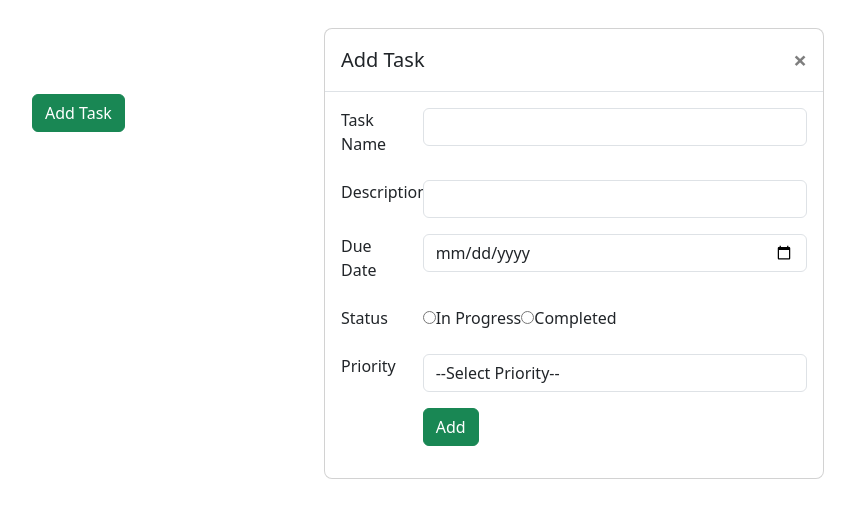
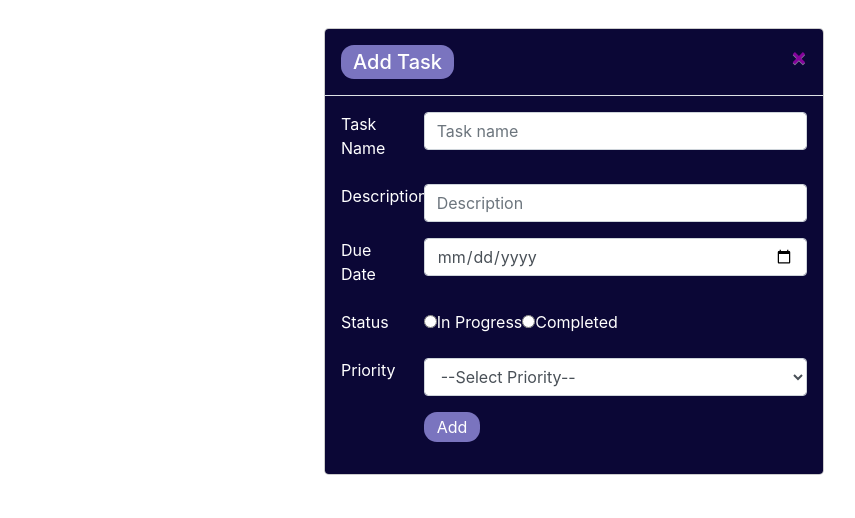
Before and after one commit to palashkumer/todo-task, a React (Vite) app in the folder frontend/: page /addtask in a window 1280 px wide. Shown: the top 518 px of the page, without its empty margins (66-921 px from the left). Built offline with nearby package versions, Linux system fonts and the light colour scheme.

Commit message:
fix: Tasklist design & addtask design

```diff
--- a/frontend/src/App.jsx
+++ b/frontend/src/App.jsx
@@ -3,12 +3,12 @@ import React from 'react';
 import { Routes, Route, Link } from 'react-router-dom';
 import TaskList from './components/TaskList';
 import AddTask from './components/AddTask';
-import 'bootstrap/dist/css/bootstrap.min.css';
+// import 'bootstrap/dist/css/bootstrap.min.css';
 
 
 function App() {
   return (
-    <div className="container ">
+    <div className="task-list-container ">
       <div className="App">
         <h2 className="mt-4 text-center">Task List</h2>
         <Link to="/addtask" className="btn btn-success mx-3 mt-4">
--- a/frontend/src/components/AddTask.jsx
+++ b/frontend/src/components/AddTask.jsx
@@ -48,19 +48,19 @@ function AddTask() {
   };
 
   return (
-    <div className="modal" tabIndex="-1" role="dialog" style={{ display: 'block' }}>
+    <div className="modal" tabIndex="-1" role="dialog" style={{ display: 'block',}}>
       <div className="modal-dialog" role="document">
-        <div className="modal-content">
+        <div className="modal-content " style={{ backgroundColor: '#0b0736'}}>
           <div className="modal-header">
-            <h5 className="modal-title">Add Task</h5>
+            <h5 className="modal-title" style={{color:'white', backgroundColor:'#7a74bf', padding : '2px 12px',borderRadius: '13px'}}>Add Task</h5>
             <button type="button" className="close" onClick={() => navigate('/tasklist')} aria-label="Close">
-              <span aria-hidden="true">&times;</span>
+              <span aria-hidden="true" style={{color: 'magenta'}}>&times;</span>
             </button>
           </div>
           <div className="modal-body">
           <form onSubmit={handleSubmit}>
             <div className="mb-3 row">
-              <label className="col-sm-2">Task Name</label>
+              <label className="col-sm-2" style={{color: 'white'}}>Task Name</label>
               <div className="col-sm-10">
                 <input
                   type="text"
@@ -68,11 +68,12 @@ function AddTask() {
                   value={formValue.taskName}
                   className="form-control"
                   onChange={handleInput}
+                  placeholder='Task name'
                 />
               </div>
             </div>
             <div className="mb-3 row">
-              <label className="col-sm-2">Description</label>
+              <label className="col-sm-2" style={{color: 'white'}}>Description</label>
               <div className="col-sm-10">
                 <input
                   type="text"
@@ -80,12 +81,13 @@ function AddTask() {
                   value={formValue.taskDescription}
                   className="form-control"
                   onChange={handleInput}
+                  placeholder='Description'
                 />
               </div>
             </div>
 
             <div className="mb-3 row">
-              <label className="col-sm-2">Due Date</label>
+              <label className="col-sm-2" style={{color: 'white'}}>Due Date</label>
               <div className="col-sm-10">
                 <input
                   type="date"
@@ -98,9 +100,9 @@ function AddTask() {
             </div>
 
             <div className="mb-3 row">
-              <label className="col-sm-2">Status</label>
+              <label className="col-sm-2" style={{color: 'white'}}>Status</label>
               <div className="col-sm-10">
-                <label className={`status-radio ${formValue.status === 'In Progress' ? 'active' : ''}`}>
+                <label style={{color: 'white'}} className={`status-radio ${formValue.status === 'In Progress' ? 'active' : ''}`}>
                   <input
                     type="radio"
                     name="status"
@@ -110,7 +112,7 @@ function AddTask() {
                   />
                   In Progress
                 </label>
-                <label className={`status-radio ${formValue.status === 'Completed' ? 'active' : ''}`}>
+                <label style={{color: 'white'}} className={`status-radio ${formValue.status === 'Completed' ? 'active' : ''}`}>
                   <input
                     type="radio"
                     name="status"
@@ -124,7 +126,7 @@ function AddTask() {
             </div>
 
             <div className="mb-3 row">
-              <label className="col-sm-2">Priority</label>
+              <label style={{color: 'white'}} className="col-sm-2">Priority</label>
               <div className="col-sm-10">
                 <select
                   name="priority"
@@ -141,15 +143,15 @@ function AddTask() {
             </div>
 
             <div className="mb-3 row">
-              <label className="col-sm-2"></label>
+              <label className="col-sm-2" style={{color: 'white'}}></label>
               <div className="col-sm-10">
-                <button name="submit" className="btn btn-success">
+                <button name="submit" className="btn " style={{color: 'white',backgroundColor:'#7a74bf', padding : '2px 12px',borderRadius: '13px'}}>
                   Add
                 </button>
               </div>
             </div>
           </form>
-            <p className="text-success">{message}</p>
+            <p className="text-white text-center">{message}</p>
           </div>
         </div>
       </div>
--- a/frontend/src/components/TaskList.css
+++ b/frontend/src/components/TaskList.css
@@ -1,4 +1,3 @@
-
 .priority-column {
   color: white;
   font-weight: bold;
@@ -7,16 +6,24 @@
 }
 
 .low-priority {
-    background-color: var(--bs-warning);
+  background-color: #ff00ff;
 }
 
 .medium-priority {
-    background-color: var(--bs-primary);
+  background-color: #ffff00;
 
 }
 
 .high-priority {
-    background-color: var(--bs-success);
+  background-color: rgb(226, 98, 12);
+}
+
+.in-progress {
+  background-color: #ffa500;
+}
+
+.completed {
+  background-color: #0ab40a;
 }
 
 
@@ -27,16 +34,30 @@
   border-radius: 15px;
 }
 
-  .in-progress {
-    background-color: var(--bs-warning);
-  }
 
-  .completed {
-    background-color: var(--bs-success);
-  }
 
 body .table {
 background-color: #0b0736;
 color: white;
 font-weight: bold;
 }
+
+table.table.table-bordered.custom-table {
+border-radius: 5px;
+overflow: hidden;
+}
+
+.task-list-container {
+display: flex;
+justify-content: center;
+align-items: center;
+}
+
+.task-list-data-table  .task-list {
+width: 100%;
+}
+
+.table-header-data th{
+background-color: #0b0736;
+color: white;
+}
--- a/frontend/src/components/TaskList.jsx
+++ b/frontend/src/components/TaskList.jsx
@@ -51,22 +51,22 @@ function TaskList() {
 
   return (
     <React.Fragment>
-      <div className="container  ">
+      <div className="task-list-data-table ">
         <div className="row ">
-          <div className="col-md-10 mt-4 " >
+          <div className="task-list " >
             <p className="text-danger">{message}</p>
 
-            <table className="table table-bordered custom-table">
+            <table className="table table-bordered custom-table task-list-data-table">
 
             <thead>
 
-            <tr >
-                  <th style={{backgroundColor: "rgb(7 49 64)",color:" white" }}scope="col">Task</th>
-                  <th style={{backgroundColor: "rgb(7 49 64)",color:" white" }} scope="col">Task Description</th>
-                  <th style={{backgroundColor: "rgb(7 49 64)",color:" white" }} scope="col">Priority</th>
-                  <th style={{backgroundColor: "rgb(7 49 64)",color:" white" }} scope="col">Due Date</th>
-                  <th style={{backgroundColor: "rgb(7 49 64)",color:" white" }} scope="col">Status</th>
-                  <th style={{backgroundColor: "rgb(7 49 64)",color:" white" }} scope="col">Action</th>
+            <tr className="table-header-data" >
+                  <th scope="col">Task</th>
+                  <th  scope="col">Task Description</th>
+                  <th  scope="col">Priority</th>
+                  <th scope="col">Due Date</th>
+                  <th scope="col">Status</th>
+                  <th  scope="col">Action</th>
                 </tr>
               </thead>
 
```
Also changed, not shown: frontend/src/components/AddTask.css (+18 -0 lines). Lines whose indentation alone changed are shown as unchanged.
